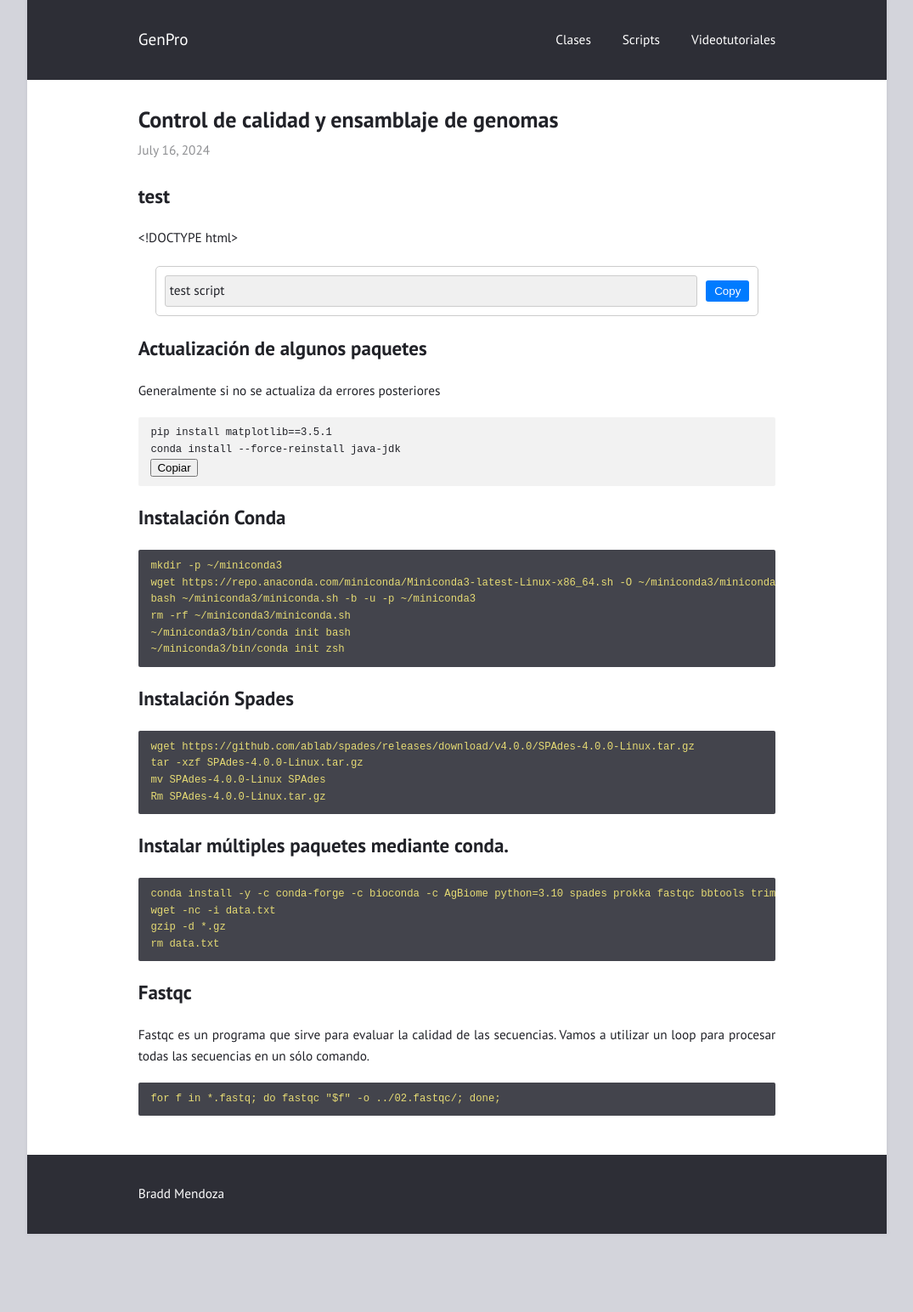
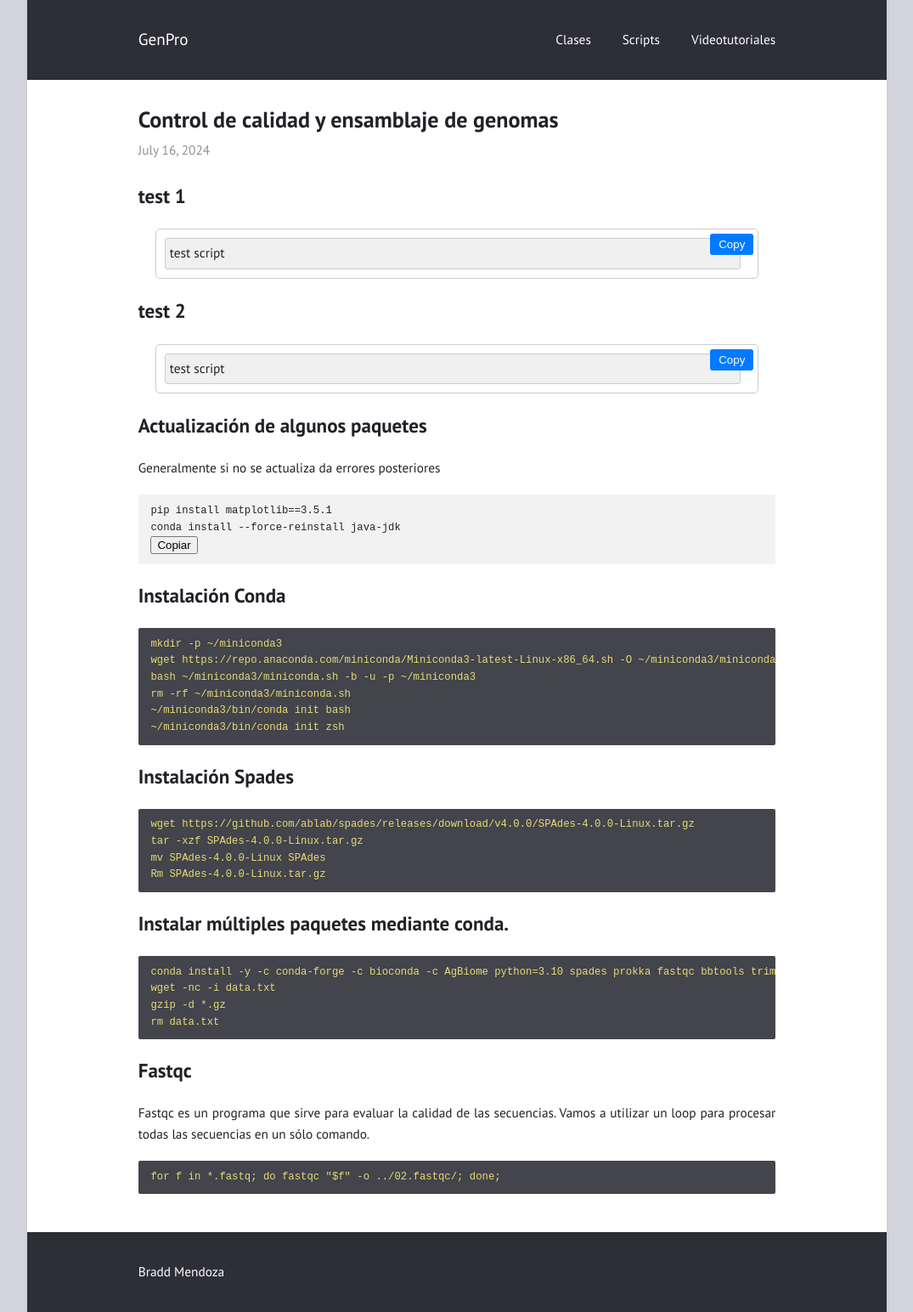
Before and after one commit to braddmg/GenPro, a Jekyll site: the page built from _posts/2024-07-16-Control-de-calidad-y-ensamblaje.md, in a window 1280 px wide. Shown: the whole page at 85% size, without its empty margins (102-1177 px from the left). Built offline with Jekyll 4.4.1, drawn with Linux system fonts in a browser that asks for light colours; before the commit the page ends 1452 px from its top, so only the background shows below that; some of the changed lines change nothing that is shown.

Commit message:
Update 2024-07-16-Control-de-calidad-y-ensamblaje.md

```diff
--- a/_posts/2024-07-16-Control-de-calidad-y-ensamblaje.md
+++ b/_posts/2024-07-16-Control-de-calidad-y-ensamblaje.md
@@ -2,8 +2,70 @@
 title: "Control de calidad y ensamblaje de genomas"
 layout: post
 ---
-## test
-<!DOCTYPE html>
+## test 1
+
+<html lang="en">
+<head>
+<meta charset="UTF-8">
+<meta name="viewport" content="width=device-width, initial-scale=1.0">
+<style>
+  .container {
+    position: relative;
+    margin: 20px;
+    padding: 10px;
+    border: 1px solid #ccc;
+    border-radius: 5px;
+    display: flex;
+    justify-content: space-between;
+    align-items: center;
+  }
+  .copy-button {
+    position: absolute;
+    top: 5px;
+    right: 5px;
+    padding: 5px 10px;
+    background-color: #007bff;
+    color: white;
+    border: none;
+    border-radius: 3px;
+    cursor: pointer;
+  }
+  .fixed-text {
+    flex: 1;
+    padding: 5px;
+    margin-right: 10px;
+    background-color: #f0f0f0;
+    border: 1px solid #ccc;
+    border-radius: 3px;
+    user-select: all; /* Permite seleccionar el texto */
+  }
+</style>
+</head>
+<body>
+
+<div class="container">
+  <div class="fixed-text" id="myText">test script</div>
+  <button class="copy-button" onclick="copyText()">Copy</button>
+</div>
+
+<script>
+function copyText() {
+  var copyText = document.getElementById("myText");
+  var textArea = document.createElement("textarea");
+  textArea.value = copyText.textContent;
+  document.body.appendChild(textArea);
+  textArea.select();
+  document.execCommand("copy");
+  document.body.removeChild(textArea);
+  alert("Texto copiado: " + copyText.textContent);
+}
+</script>
+
+</body>
+</html>
+
+
+## test 2
 <html lang="en">
 <head>
 <meta charset="UTF-8">
```
